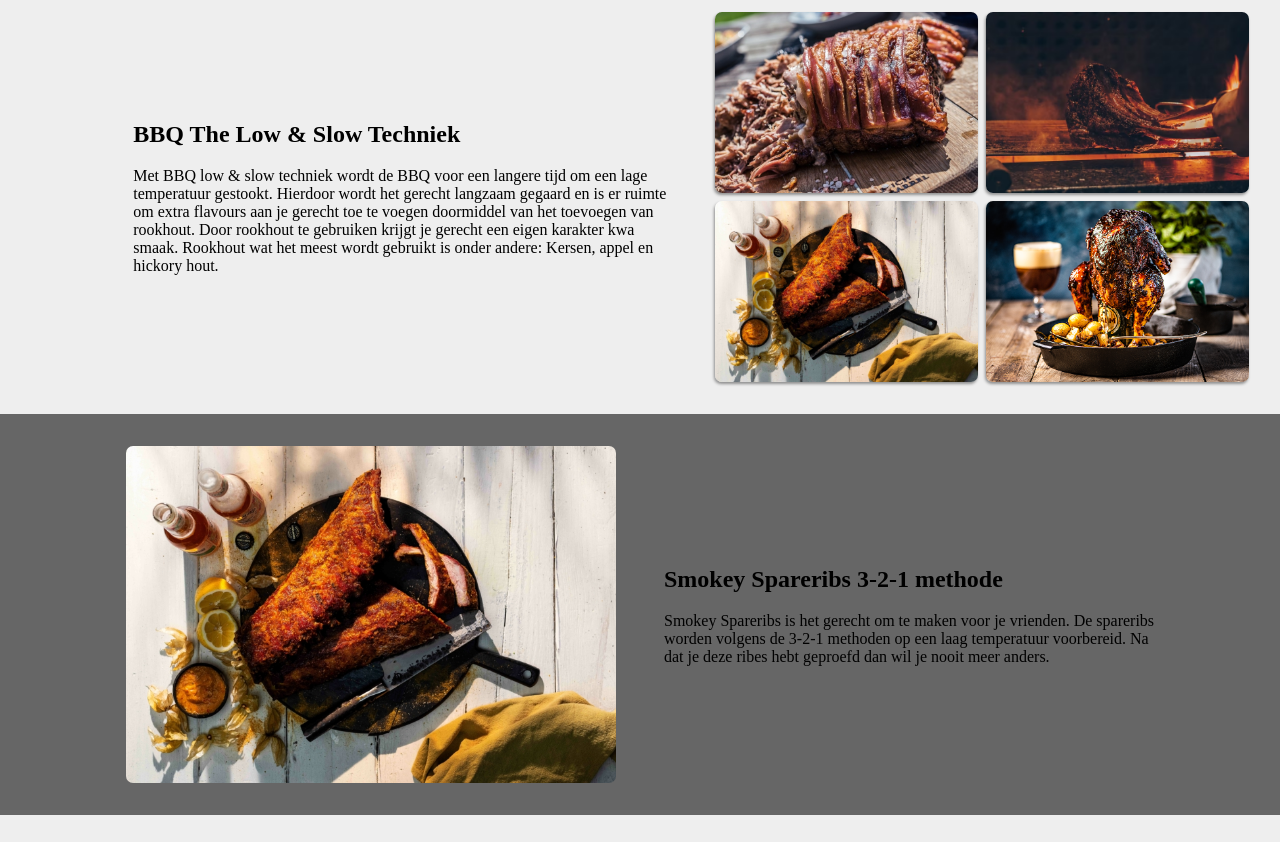
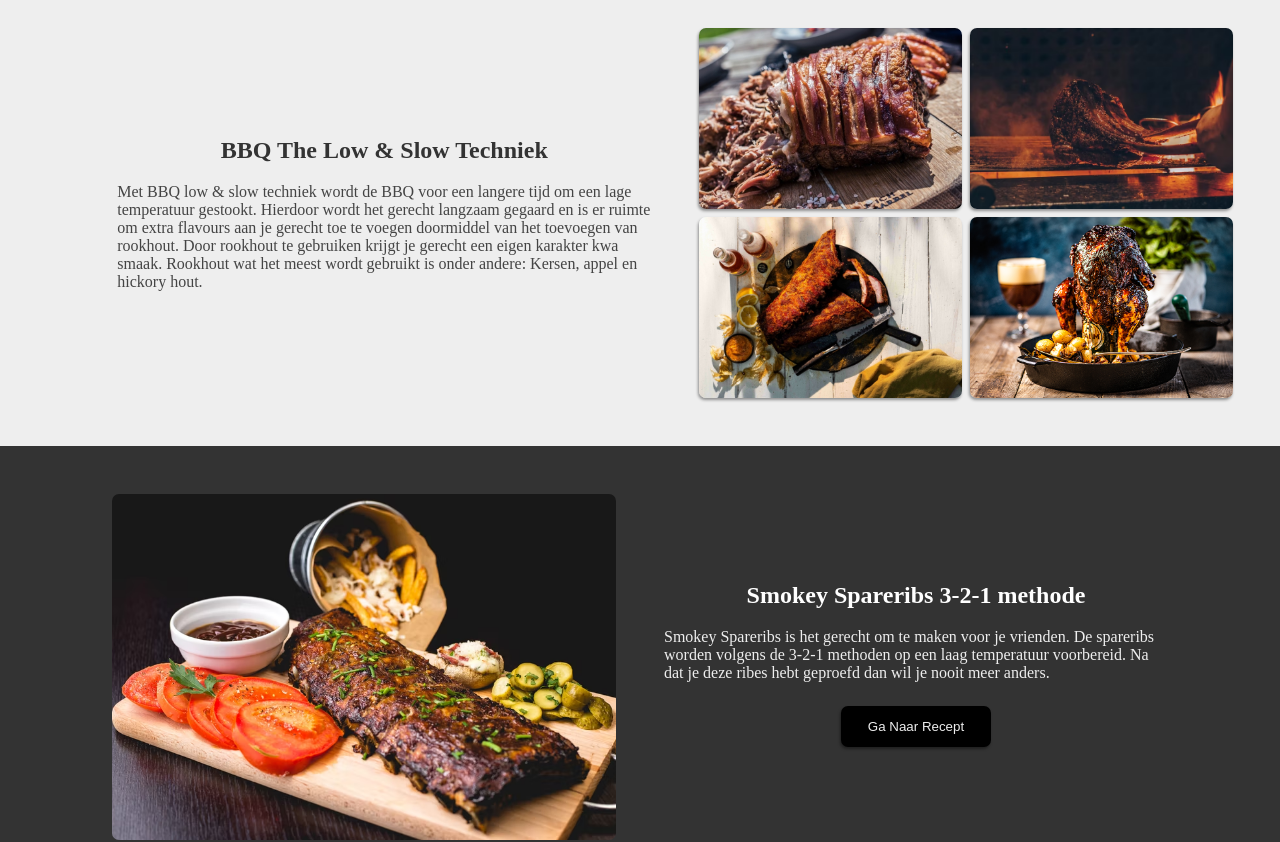
Before and after one commit to mmdw1976/bbq-react, a React (Create React App) app: page / in a window 1280 px wide. Shown: the part 620-1462 px from the top of the page. Built offline with nearby package versions, Linux system fonts and the light colour scheme.

Commit message:
styled the text content layout of section adjusted colors and styles

```diff
--- a/src/components/footer/Footer.css
+++ b/src/components/footer/Footer.css
@@ -1,6 +1,6 @@
 footer {
     min-height: 350px;
-    background-color: #333;
+    background-color: #222;
     color: #eee;
     display: grid;
     grid-template-columns: repeat(3, 1fr);
--- a/src/components/home/Home.css
+++ b/src/components/home/Home.css
@@ -2,13 +2,27 @@ section {
     min-height: 350px;
     display: grid;
     grid-template-columns: 1fr;
-    padding: 1rem;
+    padding: 2rem 0;
+}
+
+section h2 {
+    text-align: center;
 }
 
 section:nth-child(odd) {
     background-color: #eee;
+    color: #444;
+}
+
+section:nth-child(odd) h2 {
+    color: #333
 }
 
 section:nth-child(even) {
-    background-color: #666;
+    background-color: #333;
+    color: #eee;
 }
+
+section:nth-child(even) h2 {
+    color: #fff;
+}
--- a/src/components/home/Sections.css
+++ b/src/components/home/Sections.css
@@ -12,6 +12,24 @@
     display: grid;
     grid-template-columns: 1fr;
     align-content: center;
+}
+
+.section-btn {
+    display: inline-block;
+    width: 150px;
+    border: none;
+    border-radius: 7px;
+    padding: .8rem 1rem;
+    background-color: #000;
+    color: #eee;
+    text-align: center;
+    margin: 1rem auto;
+    transition: 300ms;
+}
+
+.section-btn:hover {
+    color: #ff9900;
+    transform: scale(.99);
 }
 
 .section-container__picture {
@@ -50,7 +68,7 @@
 }
 
 .section2-picture {
-    background: url('../../images/smokey-ribs.jpg') no-repeat center /cover;
+    background: url('../../images/spare-rip-plate.jpg') no-repeat center /cover;
 }
 
 .section3-pic1 {
--- a/src/components/home/sections/Section2.js
+++ b/src/components/home/sections/Section2.js
@@ -14,6 +14,7 @@ const Section2 = () => {
             voorbereid. Na dat je deze ribes hebt geproefd dan wil je nooit meer
             anders.
           </p>
+          <button className='section-btn box-shadow'>Ga Naar Recept</button>
         </div>
       </div>
     );
--- a/src/components/home/sections/Section4.js
+++ b/src/components/home/sections/Section4.js
@@ -16,6 +16,7 @@ const Section4 = () => {
             te injecteren met marinade wat een eigen flavour geeft aan het stuk
             vlees.
           </p>
+          <button className='section-btn box-shadow'>Ga Naar Recept</button>
         </div>
       </div>
     );
```
